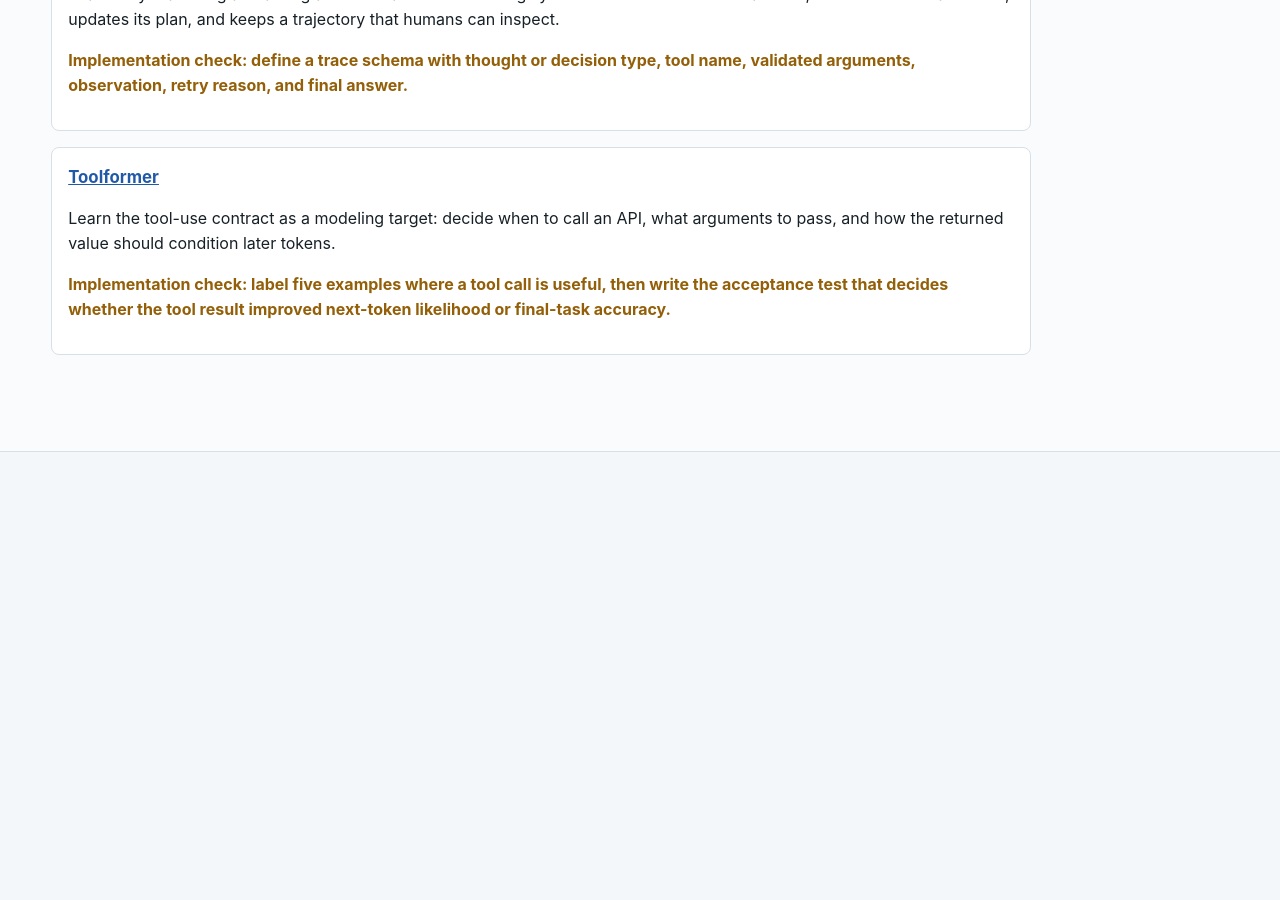
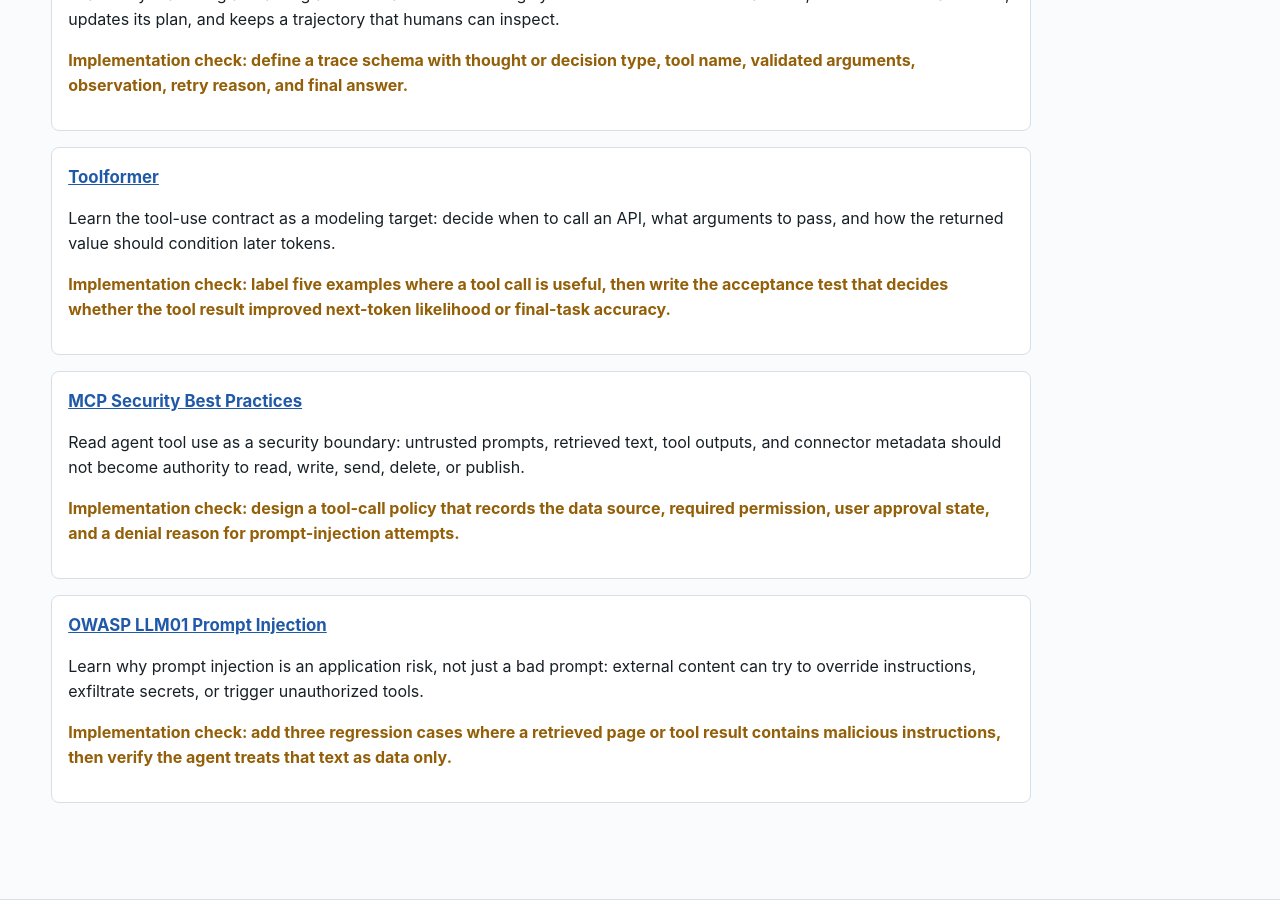
Before and after one commit to kennethli319/kennethli319.github.io, a Jekyll site: the page llm-ml-course/lessons/research-reading-map.html, which Jekyll copies as it is, in a window 1280 px wide and 900 px high, scrolled down 4337 px. Built offline with Jekyll 4.4.1, drawn with Linux system fonts in a browser that asks for light colours; before the commit the page ends 4789 px from its top, so only the background shows below that.

Commit message:
Sync LLM course agent security readings

```diff
--- a/llm-ml-course/lessons/research-reading-map.html
+++ b/llm-ml-course/lessons/research-reading-map.html
@@ -135,6 +135,16 @@
           <p>Learn the tool-use contract as a modeling target: decide when to call an API, what arguments to pass, and how the returned value should condition later tokens.</p>
           <p class="lab">Implementation check: label five examples where a tool call is useful, then write the acceptance test that decides whether the tool result improved next-token likelihood or final-task accuracy.</p>
         </article>
+        <article class="problem-card">
+          <h4><a href="https://modelcontextprotocol.io/docs/tutorials/security/security_best_practices">MCP Security Best Practices</a></h4>
+          <p>Read agent tool use as a security boundary: untrusted prompts, retrieved text, tool outputs, and connector metadata should not become authority to read, write, send, delete, or publish.</p>
+          <p class="lab">Implementation check: design a tool-call policy that records the data source, required permission, user approval state, and a denial reason for prompt-injection attempts.</p>
+        </article>
+        <article class="problem-card">
+          <h4><a href="https://genai.owasp.org/llmrisk/llm01-prompt-injection/">OWASP LLM01 Prompt Injection</a></h4>
+          <p>Learn why prompt injection is an application risk, not just a bad prompt: external content can try to override instructions, exfiltrate secrets, or trigger unauthorized tools.</p>
+          <p class="lab">Implementation check: add three regression cases where a retrieved page or tool result contains malicious instructions, then verify the agent treats that text as data only.</p>
+        </article>
       </div>
     </section>
   </main>
```
